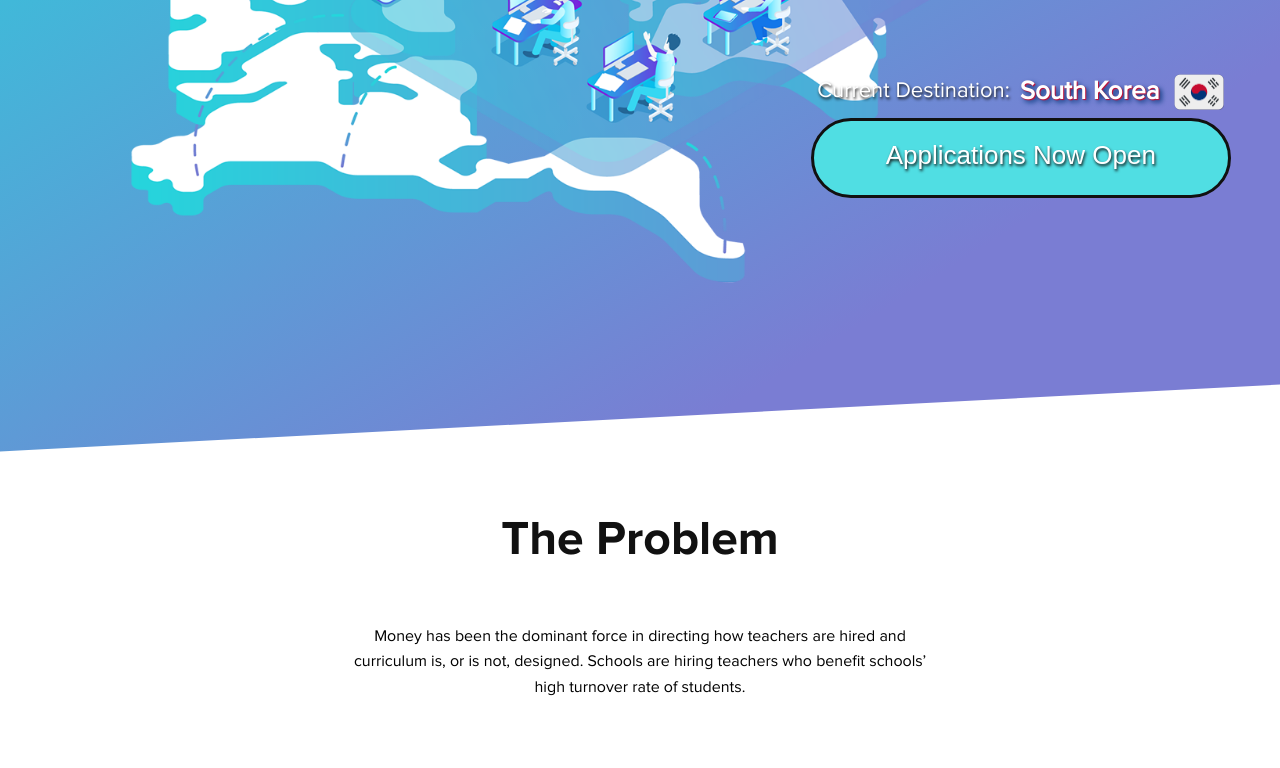
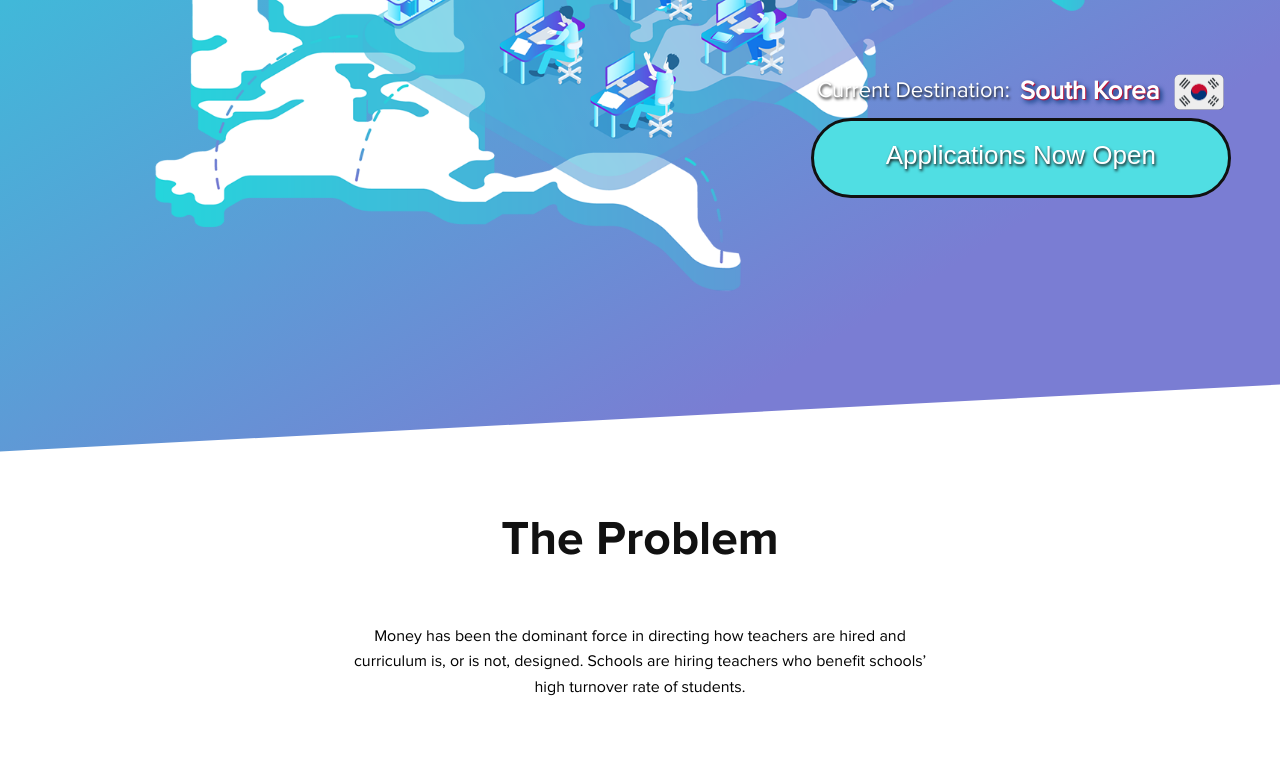
Before and after one commit to jamesonamadeus/samsays, a website: page src/index.html in a window 1280 px wide. Shown: the part 428-1196 px from the top of the page. Drawn offline with Linux system fonts and the light colour scheme; files whose address does not match are found by name.

Commit message:
update the hero image

```diff
--- a/src/css/scss/segments/_hero.scss
+++ b/src/css/scss/segments/_hero.scss
@@ -20,12 +20,12 @@
 
   &-bg {
     background: url("../images/hero-lg.png") center center no-repeat;
-    background-size: 87%;
+    background-size: 83%;
     bottom: -$offset;
     left: 4%;
     position: absolute;
     right: 0;
-    top: 0;
+    top: 5%;
     transform: skewY(-$skewDeg);
   }
 
```
Also changed, not shown: src/css/main.css.
